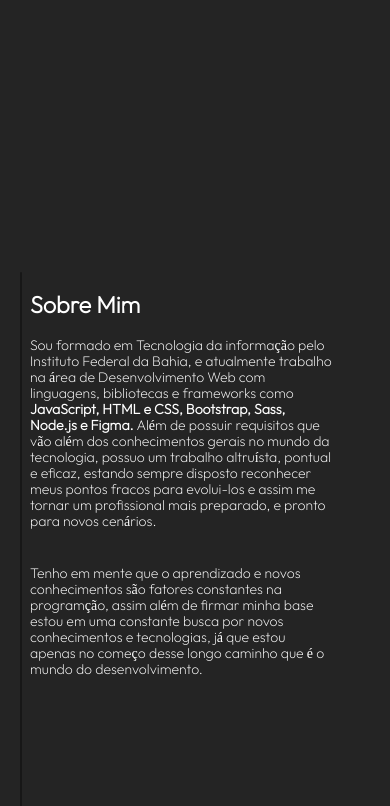
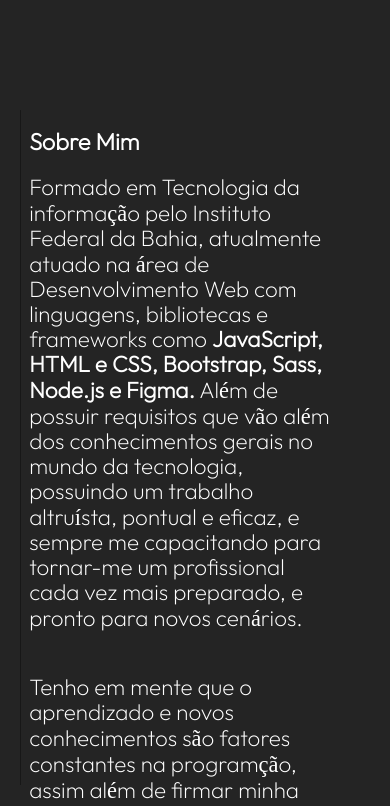
Before and after one commit to VitorGitQ/Portif-lio, a plain HTML site: page index.html in a window 390 px wide. Shown: the part 734-1540 px from the top of the page. Drawn offline with Linux system fonts and the light colour scheme.

Commit message:
style:Ajuste de responsividade

```diff
--- a/index.html
+++ b/index.html
@@ -82,7 +82,7 @@
         <div class="conteiner-descricao">
             <h2>Sobre Mim</h2>
 
-            <p>Sou formado em Tecnologia da informação pelo Instituto Federal da Bahia, e atualmente trabalho na área de Desenvolvimento Web com linguagens, bibliotecas e frameworks como <strong>JavaScript, HTML e CSS, Bootstrap, Sass, Node.js e Figma.</strong> Além de possuir requisitos que vão além dos conhecimentos gerais no mundo da tecnologia, possuo um trabalho altruísta, pontual e eficaz, estando sempre disposto reconhecer meus pontos fracos para evolui-los e assim me tornar um profissional mais preparado, e pronto para novos cenários.
+            <p>Formado em Tecnologia da informação pelo Instituto Federal da Bahia, atualmente atuado na área de Desenvolvimento Web com linguagens, bibliotecas e frameworks como <strong>JavaScript, HTML e CSS, Bootstrap, Sass, Node.js e Figma.</strong> Além de possuir requisitos que vão além dos conhecimentos gerais no mundo da tecnologia, possuindo um trabalho altruísta, pontual e eficaz, e  sempre me capacitando para tornar-me um profissional cada vez   mais preparado, e pronto para novos cenários.
             <br>
             <br>
             <p>Tenho em mente que o aprendizado e novos conhecimentos são fatores constantes na programção, assim além de firmar minha base estou em uma constante busca por novos conhecimentos e tecnologias, já que estou apenas no começo desse longo caminho que é o mundo do desenvolvimento.</p>
--- a/style.css
+++ b/style.css
@@ -93,8 +93,8 @@ section {
     display: flex;
     position: relative;
     align-items: center;
-    height: 100vh;
-    padding: 0 0 0 5vw;
+    height:90vh;
+    padding: 3vh 0 0 5vw;
     gap: 2vw;
 }
 
@@ -264,7 +264,7 @@ section {
     display: flex;
     align-items: center;
     height: 90vh;
-    padding: 0 7vw 10vw 5vw;
+    padding: 0vh 7vw 5vw 5vw;
     gap: 2vw;
 }
 
@@ -288,7 +288,7 @@ section {
 }
 
 .sobre-mim .conteiner-descricao p {
-    font-size: 1.5vw;
+    font-size: 160%;
     width: 80%;
 }
 
@@ -637,7 +637,7 @@ section {
     }
 
     .sobre-mim .conteiner-descricao p {
-        font-size: 2.2vw;
+        font-size: 150%;
         width: 80%;
     }
 
@@ -709,7 +709,7 @@ section {
 
     .home {
         flex-direction: column;
-        padding: 20vw 0 0 0;
+        padding: 20vh 0 0 0;
         gap: 2vw;
     }
 
@@ -731,7 +731,7 @@ section {
     }
 
     .sobre-mim .conteiner-descricao p {
-        font-size: 2.5vw;
+        font-size: 150%;
         width: 80%;
     }
 
@@ -884,6 +884,9 @@ section {
         transition:1s ;
     }
 
+    .home  {
+        height: 70vh;
+    }
 
     .home .conteiner-img img {
         width: 260px;
@@ -942,7 +945,7 @@ section {
     }
 
     .sobre-mim .conteiner-descricao p {
-        font-size: 14px;
+        font-size: 140%;
         width: 80%;
     }
 
```
